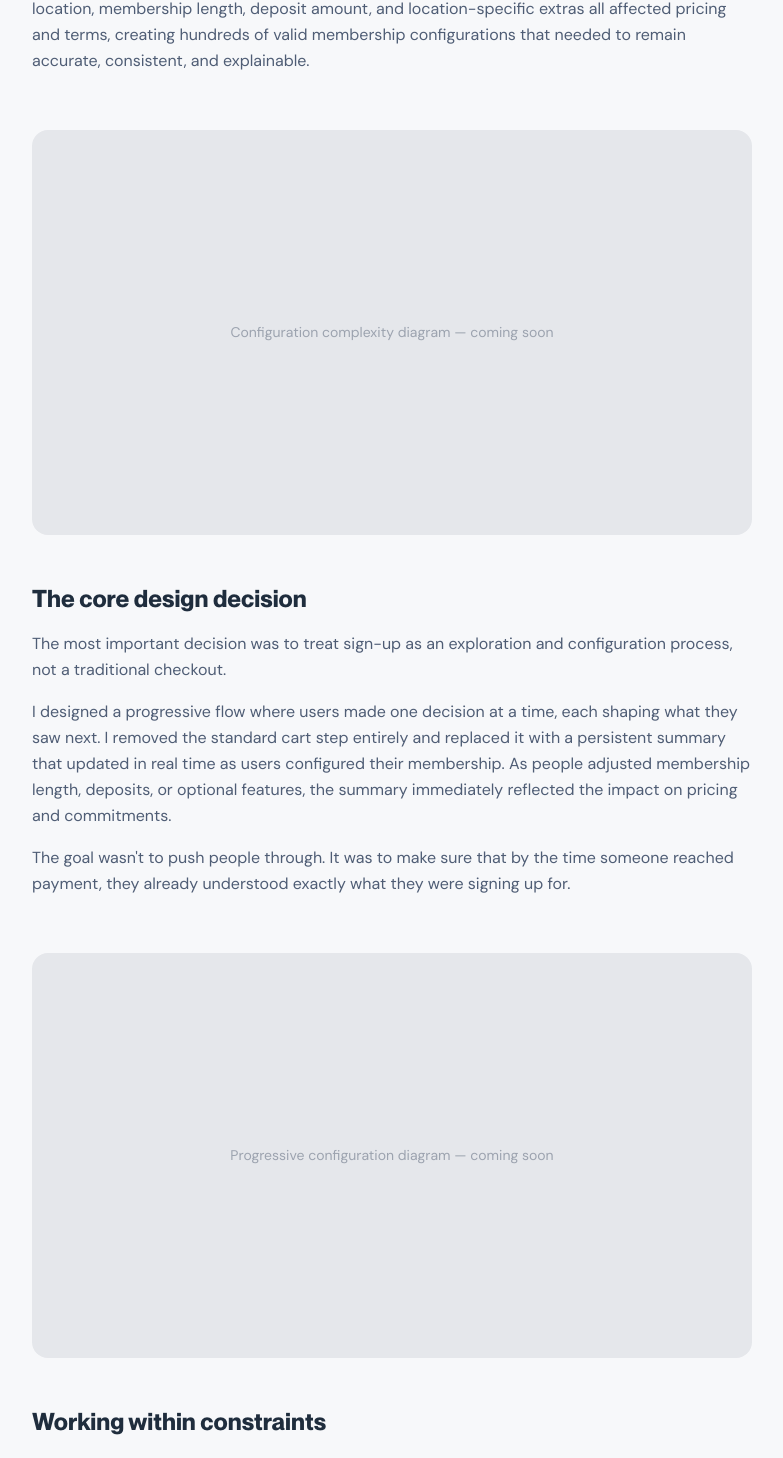
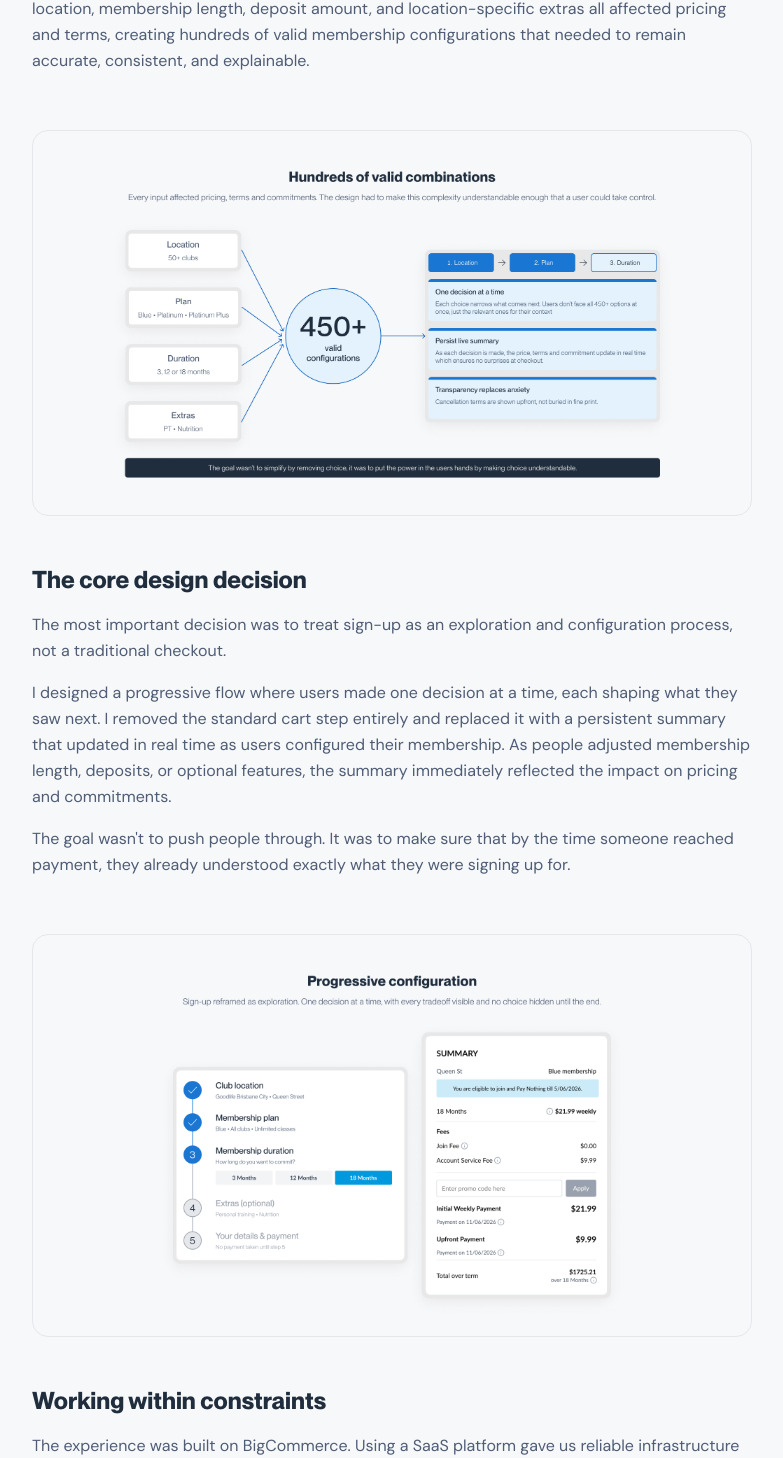
Before and after one commit to jonofoxdesign/jonofox-portfolio, a Next.js app: page /en/work/goodlife in a window 1280 px wide. Shown: the part 2432-3890 px from the top of the page, without its empty margins (248-1031 px from the left). Built offline with nearby package versions, Linux system fonts and the light colour scheme; no server answers.

Commit message:
feat: goodlife — add configuration complexity and progressive configuration images

```diff
--- a/src/app/[locale]/work/goodlife/page.tsx
+++ b/src/app/[locale]/work/goodlife/page.tsx
@@ -1,5 +1,5 @@
 import type { Metadata } from "next";
-import CaseStudyLayout, { Section, CaseStudyImage, ImagePlaceholder } from "@/components/layout/CaseStudyLayout";
+import CaseStudyLayout, { Section, CaseStudyImage } from "@/components/layout/CaseStudyLayout";
 
 export const metadata: Metadata = {
   title: "Membership Sign-up Redesign — Goodlife Health Clubs",
@@ -73,7 +73,10 @@ export default async function GoodlifePage({ params }: { params: Promise<{ local
             <p>Der Blick auf Wettbewerber bestätigte das Muster. Die meisten Fitnessstudios priorisierten Lead-Erfassung über Klarheit und versteckten bedeutungsvolle Details bis spät im Prozess. Die Chance war nicht, durch Entfernen von Optionen zu vereinfachen — es war, Optionen verständlich zu machen. Darunter fügte jede Entscheidung Komplexität hinzu: Standort, Mitgliedschaftsdauer, Anzahlungshöhe und standortspezifische Extras beeinflussten alle Preise und Konditionen und erzeugten Hunderte von gültigen Mitgliedschaftskonfigurationen.</p>
           </Section>
 
-          <ImagePlaceholder label="Konfigurationskomplexität — Diagramm folgt" />
+          <CaseStudyImage
+            src="/case-studies/goodlife/goodlife-health-clubs-configuration-complexity.png"
+            alt="Konfigurationskomplexität — Standort, Mitgliedschaftsdauer, Anzahlung und Extras erzeugen Hunderte gültiger Mitgliedschaftskonfigurationen"
+          />
 
           <Section heading="Die zentrale Designentscheidung">
             <p>Die wichtigste Entscheidung war, die Anmeldung als Explorations- und Konfigurationsprozess zu behandeln, nicht als traditionellen Checkout.</p>
@@ -81,7 +84,10 @@ export default async function GoodlifePage({ params }: { params: Promise<{ local
             <p>Das Ziel war nicht, Menschen durchzudrängen. Es war sicherzustellen, dass jemand, der die Zahlung erreichte, bereits genau verstand, wofür er sich anmeldete.</p>
           </Section>
 
-          <ImagePlaceholder label="Progressive Konfiguration — Diagramm folgt" />
+          <CaseStudyImage
+            src="/case-studies/goodlife/goodlife-health-clubs-progressive-configuration.png"
+            alt="Progressive Konfiguration — persistente Zusammenfassung aktualisiert sich in Echtzeit, während Nutzer Mitgliedschaftsdauer, Anzahlung und optionale Features anpassen"
+          />
 
           <Section heading="Arbeiten innerhalb von Beschränkungen">
             <p>Das Erlebnis wurde auf BigCommerce aufgebaut. Die Nutzung einer SaaS-Plattform gab uns zuverlässige Infrastruktur und schnellere Lieferung, aber das für den gewünschten Flow erforderliche Maß an Anpassung führte Komplexität ein. Früh erweiterten wir Standardmuster, um das Interaktionsmodell zu unterstützen, das wir für richtig hielten.</p>
@@ -122,7 +128,10 @@ export default async function GoodlifePage({ params }: { params: Promise<{ local
             <p>Looking at competitors reinforced the pattern. Most gyms prioritised lead capture over clarity, hiding meaningful details until late in the process. The opportunity wasn&apos;t to simplify by removing choice — it was to make choice understandable. Underneath, every decision added complexity: location, membership length, deposit amount, and location-specific extras all affected pricing and terms, creating hundreds of valid membership configurations that needed to remain accurate, consistent, and explainable.</p>
           </Section>
 
-          <ImagePlaceholder label="Configuration complexity diagram — coming soon" />
+          <CaseStudyImage
+            src="/case-studies/goodlife/goodlife-health-clubs-configuration-complexity.png"
+            alt="Configuration complexity — location, membership length, deposit amount, and location-specific extras create hundreds of valid membership configurations"
+          />
 
           <Section heading="The core design decision">
             <p>The most important decision was to treat sign-up as an exploration and configuration process, not a traditional checkout.</p>
@@ -130,7 +139,10 @@ export default async function GoodlifePage({ params }: { params: Promise<{ local
             <p>The goal wasn&apos;t to push people through. It was to make sure that by the time someone reached payment, they already understood exactly what they were signing up for.</p>
           </Section>
 
-          <ImagePlaceholder label="Progressive configuration diagram — coming soon" />
+          <CaseStudyImage
+            src="/case-studies/goodlife/goodlife-health-clubs-progressive-configuration.png"
+            alt="Progressive configuration — persistent summary updates in real time as users adjust membership length, deposits, and optional features"
+          />
 
           <Section heading="Working within constraints">
             <p>The experience was built on BigCommerce. Using a SaaS platform gave us reliable infrastructure and faster delivery, but the level of customisation required to support the desired flow introduced complexity. Early on, we extended default patterns to support the interaction model we believed was right.</p>
```
Also changed, not shown: public/case-studies/goodlife/goodlife-health-clubs-configuration-complexity.png (added), public/case-studies/goodlife/goodlife-health-clubs-progressive-configuration.png (added).
